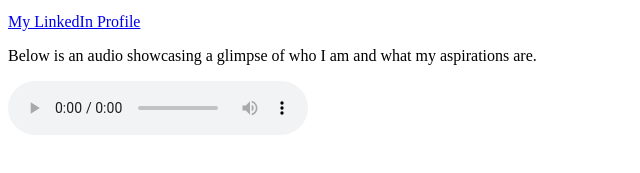
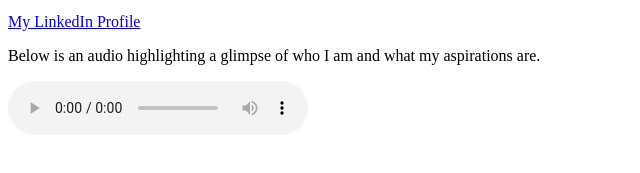
Before and after one commit to kamikaze2458/Altschool, a plain HTML site: page media.html in a window 1280 px wide. Shown: the part 165-338 px from the top of the page, 0-640 px from the left. Drawn offline with Linux system fonts and the light colour scheme.

Commit message:
media.html

```diff
--- a/media.html
+++ b/media.html
@@ -22,7 +22,7 @@
       >My LinkedIn Profile</a
     >
     <p>
-      Below is an audio showcasing a glimpse of who I am and what my aspirations
+      Below is an audio highlighting a glimpse of who I am and what my aspirations
       are.
     </p>
     <audio src="./audio/audio.m4a" controls></audio>
```
